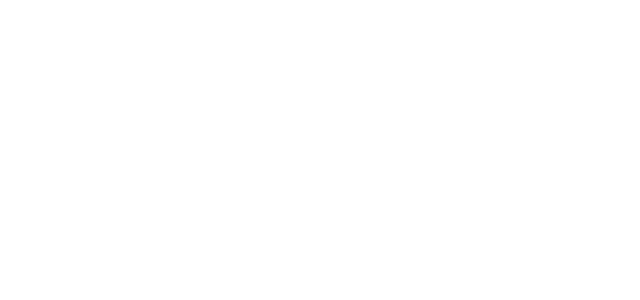
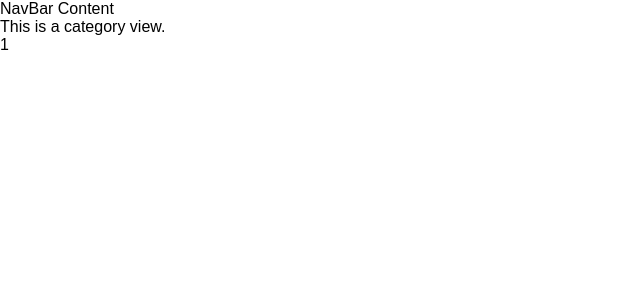
Before and after one commit to victoriarainc/ecommerce, a React (Create React App) app: page /category/1 in a window 1280 px wide. Shown: the top 300 px of the page, without its empty margins (0-640 px from the left). Built offline with nearby package versions, Linux system fonts and the light colour scheme.

Commit message:
included BaseLayout and CategoryView

```diff
--- a/src/components/App.js
+++ b/src/components/App.js
@@ -5,7 +5,7 @@
   render() {
     return (
       <div className="App">
-
+        The Main App Component!
       </div>
     );
   }
--- /dev/null
+++ b/src/components/BaseLayout.js
@@ -0,0 +1,16 @@
+import React, { Component } from 'react';
+
+export default class BaseLayout extends Component {
+  constructor(props) {
+    super(props);
+  }
+  render() {
+    return (
+      <div>
+        NavBar
+        Content
+        {this.props.children}
+      </div>
+    );
+  }
+}
--- /dev/null
+++ b/src/components/CategoryView.js
@@ -0,0 +1,19 @@
+import React, { Component } from 'react';
+
+export default class CategoryView extends Component {
+  constructor(props) {
+    super(props);
+
+    console.log(props);
+  }
+  render() {
+    let cat = this.props.match.params.category
+    return (
+      <div>
+        This is a category view.
+        <br />
+        {cat}
+      </div>
+    );
+  }
+}
--- a/src/index.js
+++ b/src/index.js
@@ -1,8 +1,23 @@
 import React from 'react';
 import ReactDOM from 'react-dom';
+import { BrowserRouter, Route, Switch } from 'react-router-dom';
+
 import './styles/index.css';
+
 import App from './components/App';
+import BaseLayout from './components/BaseLayout';
+import CategoryView from './components/CategoryView';
+
 import registerServiceWorker from './registerServiceWorker';
 
-ReactDOM.render(<App />, document.getElementById('root'));
+ReactDOM.render(
+  <BrowserRouter>
+    <BaseLayout>
+      <Switch>
+        <Route path="/category/:category" component={CategoryView} />
+        <Route path='/' component={App} />
+      </Switch>
+    </BaseLayout>
+  </BrowserRouter>,
+  document.getElementById('root'));
 registerServiceWorker();
```
Also changed, not shown: src/data.js (added).
